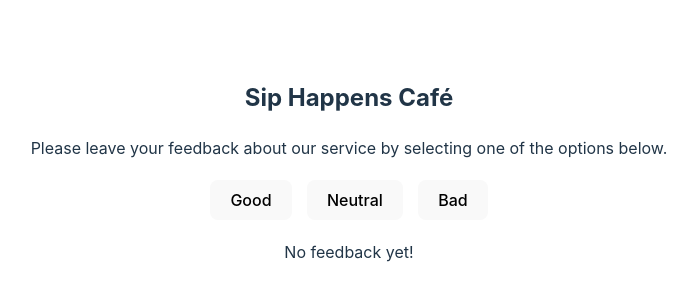
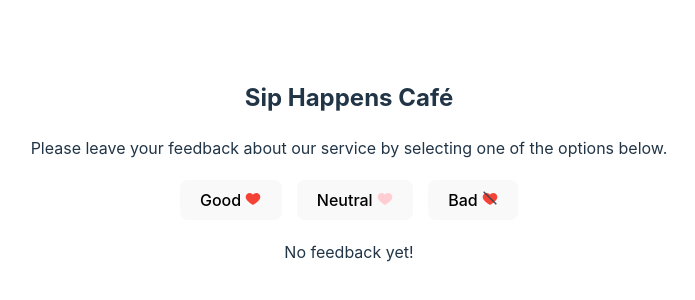
Before and after one commit to JuShapiro/goit-react-hw-02, a React (Vite) app: page / in a window 1280 px wide. Shown: the part 230-530 px from the top of the page, without its empty margins (291-986 px from the left). Built offline with nearby package versions, Linux system fonts and the light colour scheme.

Commit message:
addIcons

```diff
--- a/package.json
+++ b/package.json
@@ -12,7 +12,8 @@
   "dependencies": {
     "modern-normalize": "^2.0.0",
     "react": "^18.2.0",
-    "react-dom": "^18.2.0"
+    "react-dom": "^18.2.0",
+    "react-icons": "^5.2.1"
   },
   "devDependencies": {
     "@types/react": "^18.2.66",
--- a/src/components/Options/Options.jsx
+++ b/src/components/Options/Options.jsx
@@ -1,4 +1,9 @@
 import css from "./Options.module.css";
+import { FcLike } from "react-icons/fc";
+import { FcLikePlaceholder } from "react-icons/fc";
+import { FcDislike } from "react-icons/fc";
+import { RxReset } from "react-icons/rx";
+
 const Options = ({ updateFeedback, setFeedbacks, totalFeedback }) => {
   const handleResetButton = () => {
     setFeedbacks({
@@ -9,10 +14,20 @@ const Options = ({ updateFeedback, setFeedbacks, totalFeedback }) => {
   };
   return (
     <div className={css.options}>
-      <button onClick={() => updateFeedback("good")}>Good</button>
-      <button onClick={() => updateFeedback("neutral")}>Neutral</button>
-      <button onClick={() => updateFeedback("bad")}>Bad</button>
-      {totalFeedback > 0 && <button onClick={handleResetButton}>Reset</button>}
+      <button onClick={() => updateFeedback("good")}>
+        Good <FcLike />
+      </button>
+      <button onClick={() => updateFeedback("neutral")}>
+        Neutral <FcLikePlaceholder />
+      </button>
+      <button onClick={() => updateFeedback("bad")}>
+        Bad <FcDislike />
+      </button>
+      {totalFeedback > 0 && (
+        <button onClick={handleResetButton}>
+          Reset <RxReset />
+        </button>
+      )}
     </div>
   );
 };
```
Also changed, not shown: 1 other file (tests, documents, lock files or other folders).
